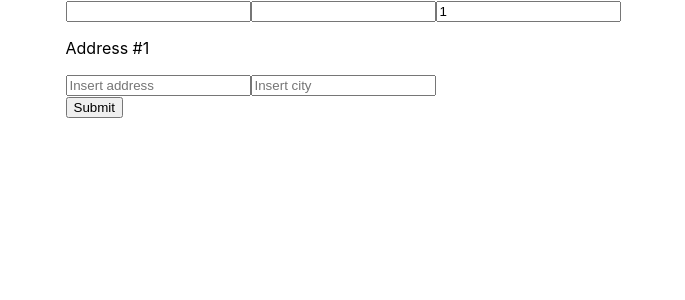
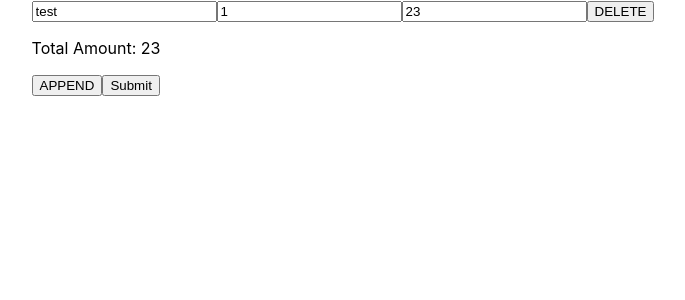
Before and after one commit to sergiogalici/recursive-form-from-db, a React (Create React App) app: page / in a window 1280 px wide. Shown: the top 300 px of the page, without its empty margins (297-982 px from the left). Built offline with nearby package versions, Linux system fonts and the light colour scheme.

Commit message:
New Form Created

```diff
--- a/src/App.tsx
+++ b/src/App.tsx
@@ -1,68 +1,103 @@
 import React from "react";
-import { useForm, SubmitHandler } from "react-hook-form";
+import { useForm, useFieldArray, useWatch, Control } from "react-hook-form";
 
-interface IFormInputs {
-  firstName: string;
-  lastName: string;
-  numberOfRecidencies: number;
-  addresses: AddressType[];
-}
-
-type AddressType = {
-  address: string;
-  city: string;
+type FormValues = {
+  cart: {
+    name: string;
+    price: number;
+    quantity: number;
+  }[];
 };
 
-const onSubmit: SubmitHandler<IFormInputs> = (data) => console.log(data);
+const Total = ({ control }: { control: Control<FormValues> }) => {
+  const formValues = useWatch({
+    name: "cart",
+    control,
+  });
+  const total = formValues.reduce(
+    (acc, current) => acc + (current.price || 0) * (current.quantity || 0),
+    0
+  );
+  return <p>Total Amount: {total}</p>;
+};
 
 const App = () => {
   const {
     register,
+    control,
+    handleSubmit,
     formState: { errors },
-    handleSubmit,
-    watch,
-  } = useForm<IFormInputs>({
+  } = useForm<FormValues>({
     defaultValues: {
-      firstName: "",
-      lastName: "",
-      numberOfRecidencies: 1,
+      cart: [{ name: "test", quantity: 1, price: 23 }],
     },
+    mode: "onBlur",
   });
 
-  const selectedResidencies = Number(watch("numberOfRecidencies"));
+  const { fields, append, remove } = useFieldArray({
+    name: "cart",
+    control,
+  });
 
-  const arrOfRes = Array.from(Array(selectedResidencies));
+  const onSubmit = (data: FormValues) => console.log(data);
 
   return (
+    <div>
       <form onSubmit={handleSubmit(onSubmit)}>
-      <input {...register("firstName", { required: true })} />
-      {errors.firstName && "First name is required"}
-      <input {...register("lastName", { required: true })} />
-      {errors.lastName && "Last name is required"}
+        {fields.map((field, index) => {
+          return (
+            <div key={field.id}>
+              <section className={"section"} key={field.id}>
                 <input
-        min={1}
-        type="number"
-        {...register("numberOfRecidencies", { min: 1 })}
-      />
-      {errors.numberOfRecidencies && "Not a valid input"}
-      {arrOfRes.map((_, i) => {
-        return (
-          <div key={Date.now() * Math.random()} className="input-container">
-            <p>Address #{i + 1}</p>
-            <input
-              placeholder={`Insert address`}
-              {...register(`addresses.${i}.address`)}
+                  placeholder="name"
+                  {...register(`cart.${index}.name` as const, {
+                    required: true,
+                  })}
+                  className={errors?.cart?.[index]?.name ? "error" : ""}
                 />
                 <input
-              placeholder={`Insert city`}
-              {...register(`addresses.${i}.city`)}
+                  placeholder="quantity"
+                  type="number"
+                  {...register(`cart.${index}.quantity` as const, {
+                    valueAsNumber: true,
+                    required: true,
+                  })}
+                  className={errors?.cart?.[index]?.quantity ? "error" : ""}
                 />
+                <input
+                  placeholder="value"
+                  type="number"
+                  {...register(`cart.${index}.price` as const, {
+                    valueAsNumber: true,
+                    required: true,
+                  })}
+                  className={errors?.cart?.[index]?.price ? "error" : ""}
+                />
+                <button type="button" onClick={() => remove(index)}>
+                  DELETE
+                </button>
+              </section>
             </div>
           );
         })}
 
+        <Total control={control} />
+
+        <button
+          type="button"
+          onClick={() =>
+            append({
+              name: "",
+              quantity: 0,
+              price: 0,
+            })
+          }
+        >
+          APPEND
+        </button>
         <input type="submit" />
       </form>
+    </div>
   );
 };
 
```
Lines whose indentation alone changed are shown as unchanged.
